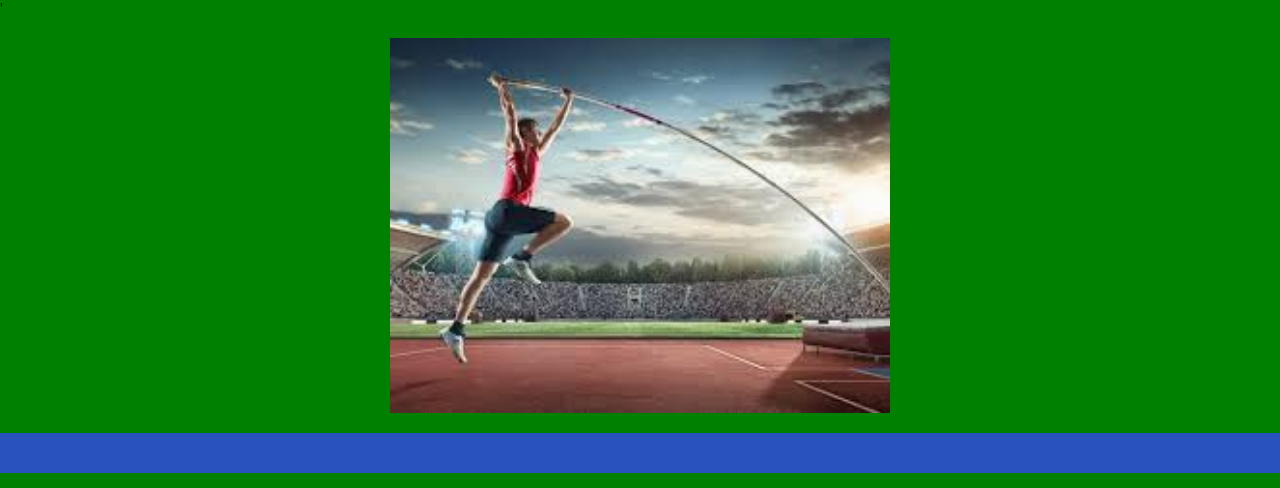
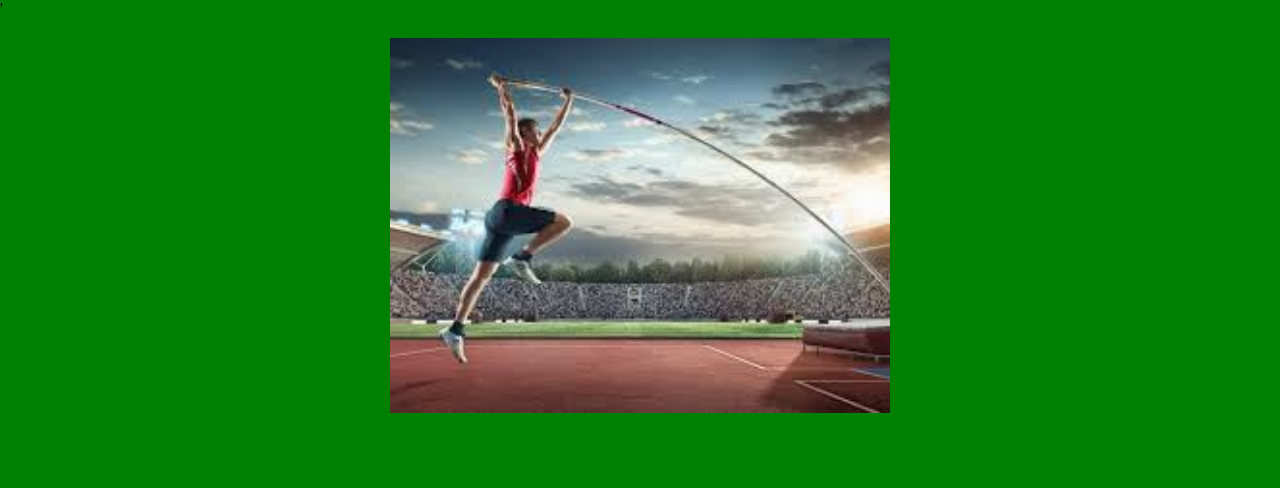
Before and after one commit to dodgerdogg16/idk, a plain HTML site: page index.html in a window 1280 px wide. Shown: the top 488 px of the page. Drawn offline with Linux system fonts and the light colour scheme.

Commit message:
Update style.css

```diff
--- a/style.css
+++ b/style.css
@@ -6,7 +6,7 @@ body {
 }
 
 nav {
-    background-color: #2a52be;
+    background-color: #008000;
     padding: 20px;
 }
 img {
```
